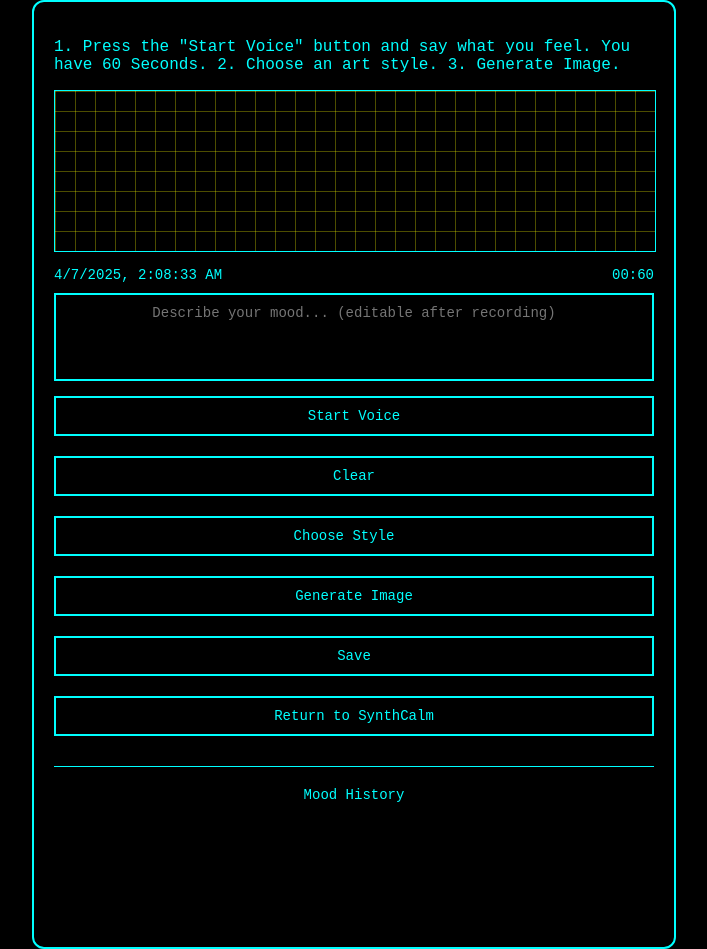
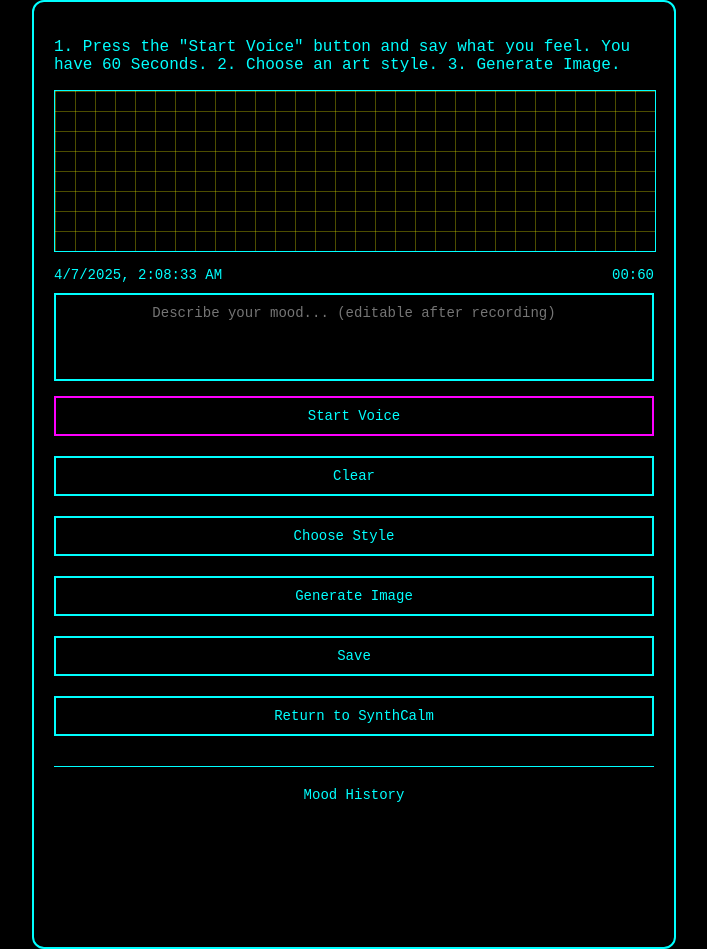
Before and after one commit to synthcalm/synthcalm, a website: page index.html in a window 1280 px wide. Both pictures are taken after a click on the button "Start Voice". Shown: the whole page, without its empty margins (286-993 px from the left). Drawn offline with Linux system fonts and the light colour scheme.

Commit message:
Update index.html

```diff
--- a/index.html
+++ b/index.html
@@ -5,6 +5,12 @@
   <meta name="viewport" content="width=device-width, initial-scale=1.0"/>
   <title>Mood Into Art</title>
   <link rel="stylesheet" href="/synthcalm/style.css"/>
+  <style>
+    #startVoice.recording {
+      border-color: magenta;
+      color: magenta;
+    }
+  </style>
 </head>
 <body>
   <div class="container">
@@ -67,7 +73,8 @@
 
     // Start Voice Recording
     let recognition;
-    document.getElementById("startVoice").addEventListener("click", () => {
+    const startBtn = document.getElementById("startVoice");
+    startBtn.addEventListener("click", () => {
       const SpeechRecognition = window.SpeechRecognition || window.webkitSpeechRecognition;
       if (!SpeechRecognition) return alert("SpeechRecognition not supported");
 
@@ -82,9 +89,13 @@
       };
 
       recognition.onerror = (event) => console.error("Speech error", event);
-      recognition.onend = () => console.log("Voice recognition ended");
+      recognition.onend = () => {
+        console.log("Voice recognition ended");
+        startBtn.classList.remove("recording");
+      };
 
       recognition.start();
+      startBtn.classList.add("recording");
     });
 
     // Generate Image Sim
```
